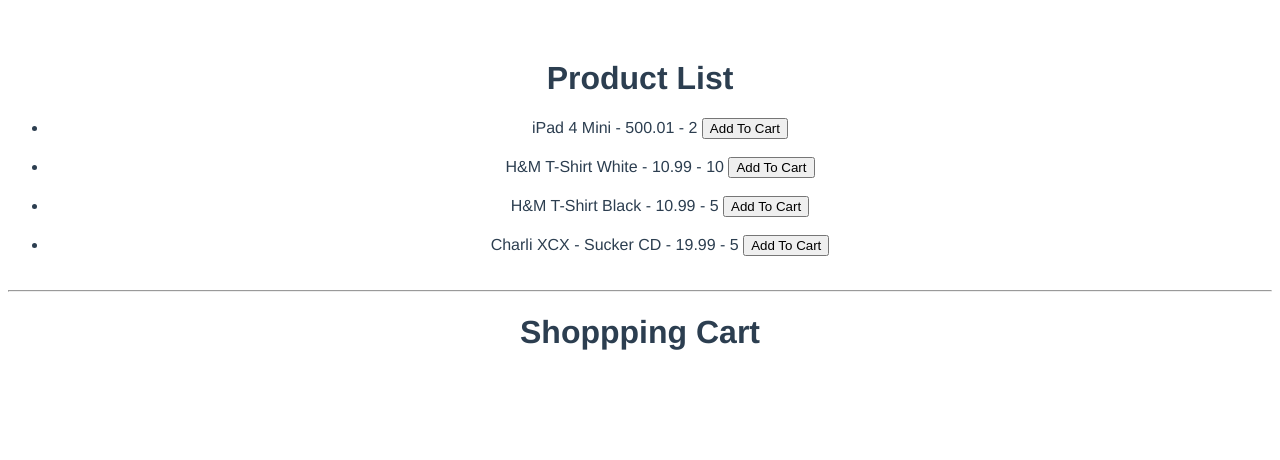
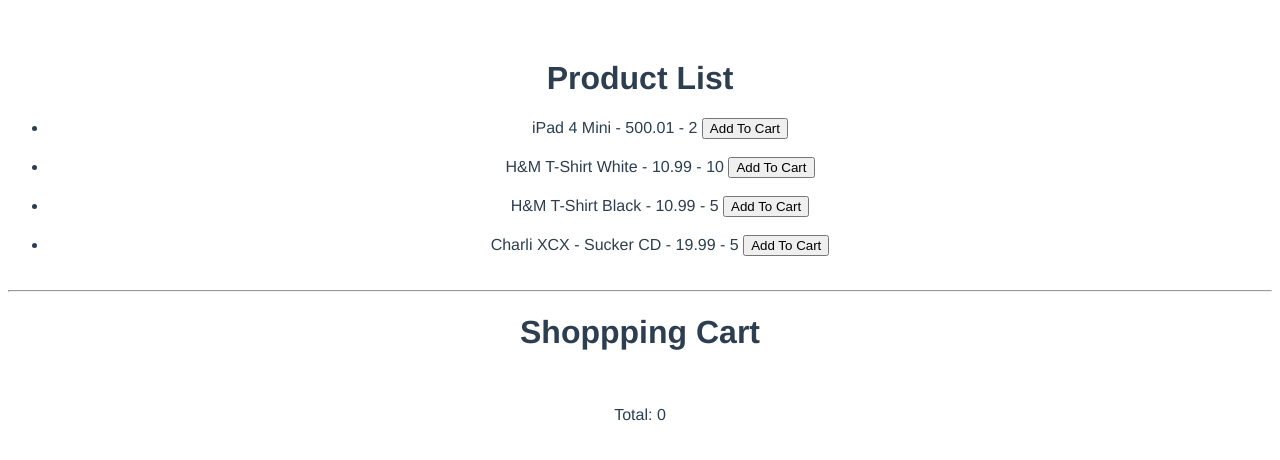
Before and after one commit to nressa/learn-vuex, a Vue app: page / in a window 1280 px wide. Shown: the top 460 px of the page. Built offline with nearby package versions, Linux system fonts and the light colour scheme.

Commit message:
Create total in cart using reduce

```diff
--- a/src/components/ShoppingCart.vue
+++ b/src/components/ShoppingCart.vue
@@ -9,6 +9,8 @@
 				- {{ product.quantity }}
 			</li>
 		</ul>
+		<br/>
+		<p>Total: {{ total }}</p>
 	</div>
 </template>
 
@@ -17,8 +19,12 @@
 		computed: {
 			products(){
 				return this.$store.getters.cartProducts
+			},
+
+			total(){
+				return this.$store.getters.cartTotal
 			}
-		}
+		},
 	}
 </script>
 
--- a/src/store/index.js
+++ b/src/store/index.js
@@ -36,13 +36,7 @@
 		},
 
 		cartTotal(state, getters){
-			let total = 0
-			getters.cartProducts.forEach(product => {
-				// statements
-				total += product.price * product.quantity
-			});
-
-			return total
+			return getters.cartProducts.reduce((total, product) => total + product.price * product.quantity, 0)
 		}
 
 	},
```
